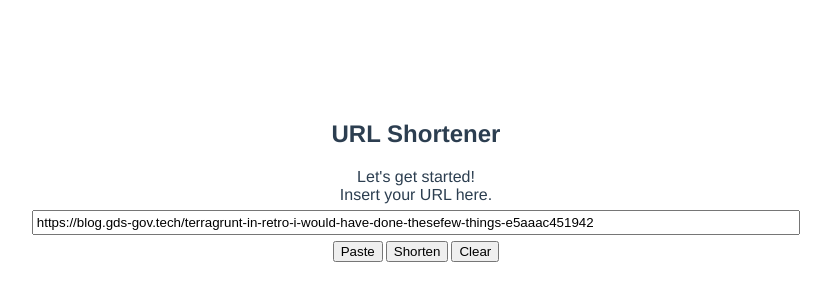
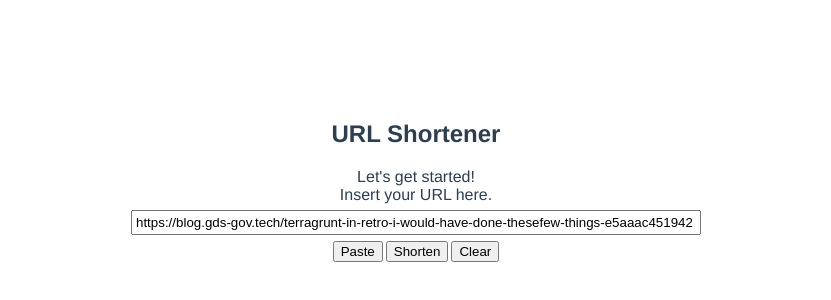
Before and after one commit to constanxe/url-shortener, a Vue app in the folder client/: page / in a window 1280 px wide. Shown: the part 120-420 px from the top of the page, without its empty margins (224-1055 px from the left). Built offline with nearby package versions, Linux system fonts and the light colour scheme.

Commit message:
client: set max-width

```diff
--- a/client/src/App.vue
+++ b/client/src/App.vue
@@ -91,6 +91,7 @@
 
 input {
   width: 60%;
+  max-width: 560px;
   padding: 3px;
 }
 
```
